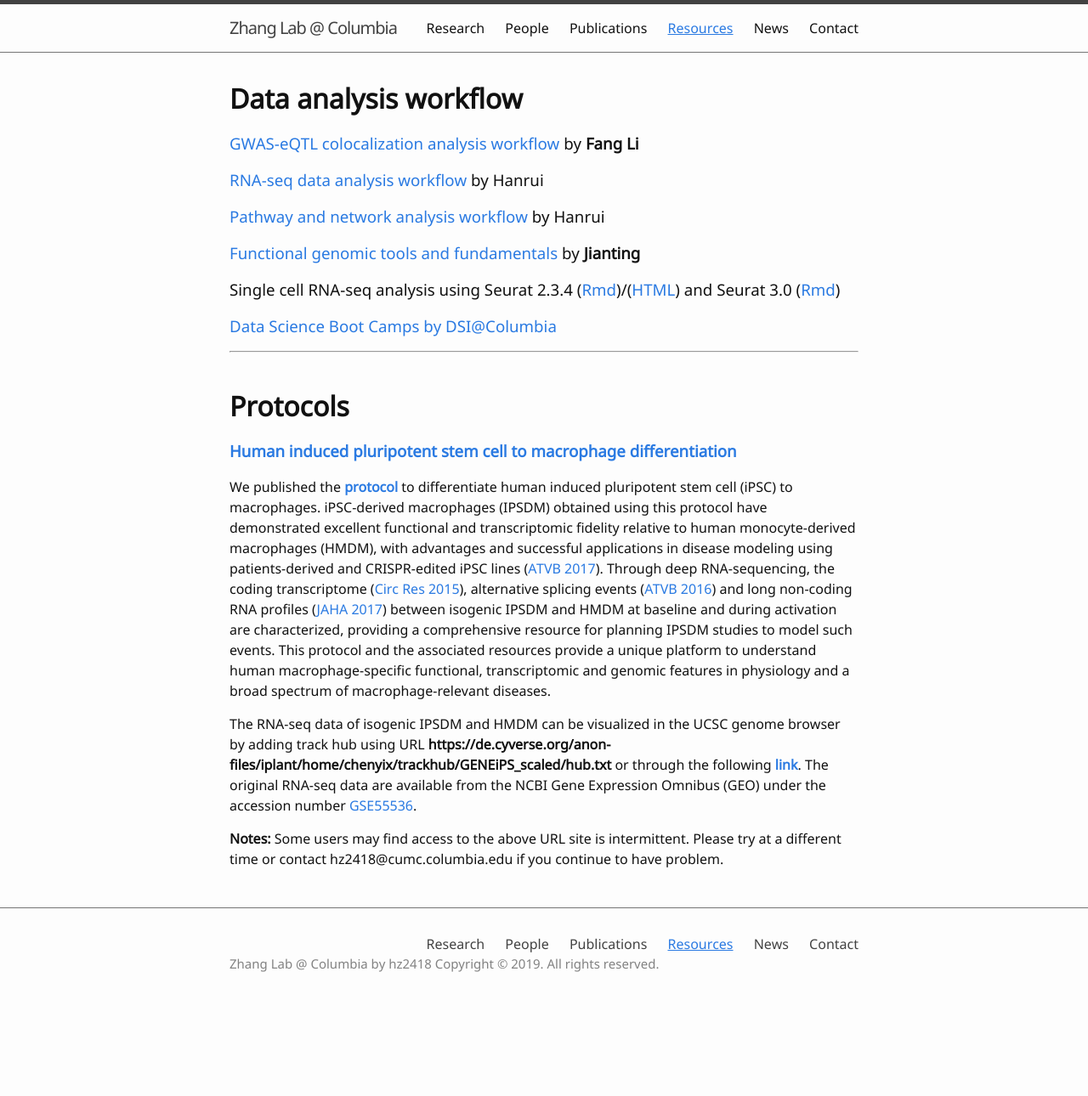
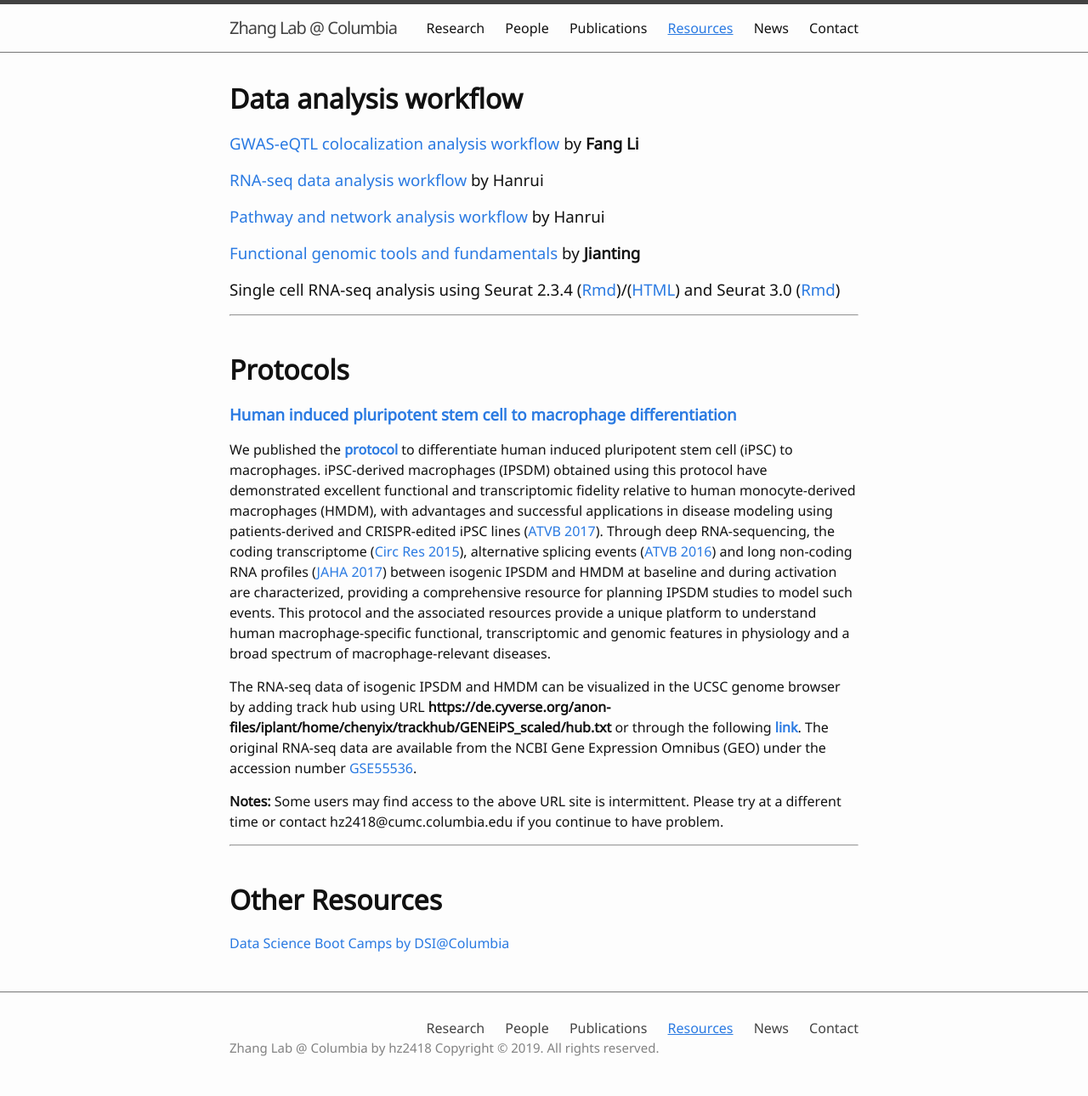
Before and after one commit to hanruizhang/zhanglab, a Jekyll site: the page built from 4_Resources.md, in a window 1280 px wide. Shown: the whole page at 85% size. Built offline with Jekyll 4.4.1, drawn with Linux system fonts in a browser that asks for light colours; before the commit the page ends 1190 px from its top, so only the background shows below that.

Commit message:
Update 4_Resources.md

```diff
--- a/4_Resources.md
+++ b/4_Resources.md
@@ -25,3 +23,8 @@ We published the **[protocol](https://currentprotocols.onlinelibrary.wiley.com/d
 The RNA-seq data of isogenic IPSDM and HMDM can be visualized in the UCSC genome browser by adding track hub using URL **https://de.cyverse.org/anon-files/iplant/home/chenyix/trackhub/GENEiPS_scaled/hub.txt** or through the following **[link](http://genome.ucsc.edu/cgi-bin/hgTracks?db=hg19&hubUrl=https://de.cyverse.org/anon-files/iplant/home/chenyix/trackhub/GENEiPS_scaled/hub.txt)**. The original RNA-seq data are available from the NCBI Gene Expression Omnibus (GEO) under the accession number [GSE55536](https://www.ncbi.nlm.nih.gov/geo/query/acc.cgi?acc=GSE55536).
 
 **Notes:** Some users may find access to the above URL site is intermittent. Please try at a different time or contact hz2418@cumc.columbia.edu if you continue to have problem.
+
+------
+&nbsp;
+# **Other Resources**
+#### [Data Science Boot Camps by DSI@Columbia](https://github.com/DS-BootCamp-DSI-Columbia)
```
Also changed, not shown: other parts of 4_Resources.md (+0 -2 lines).
